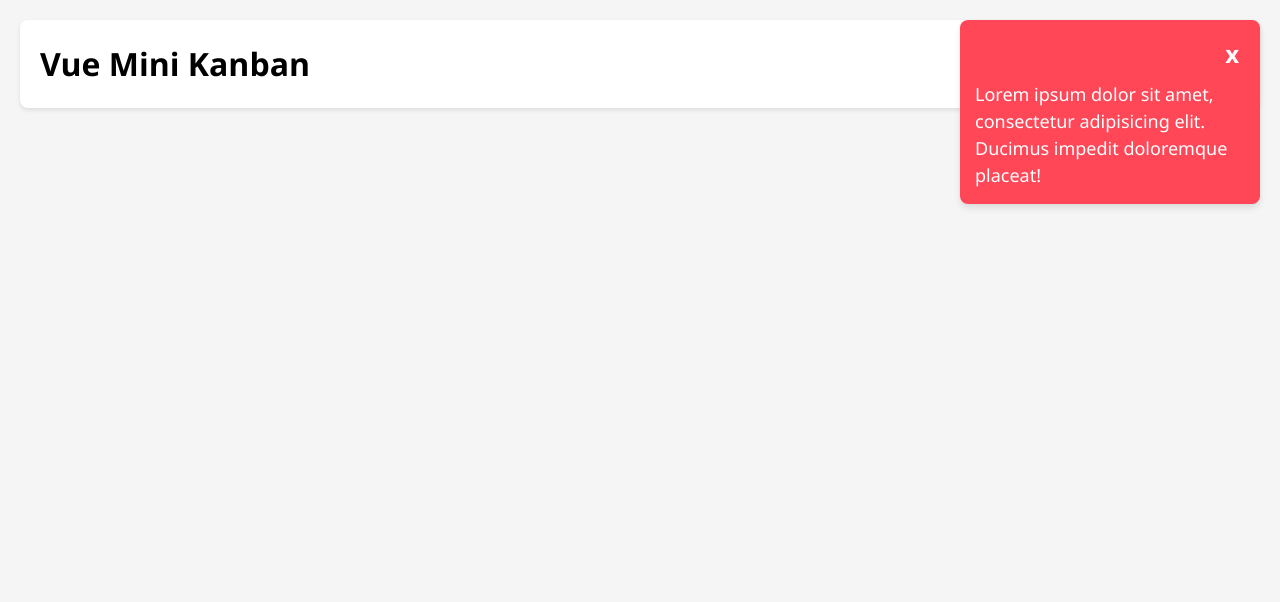
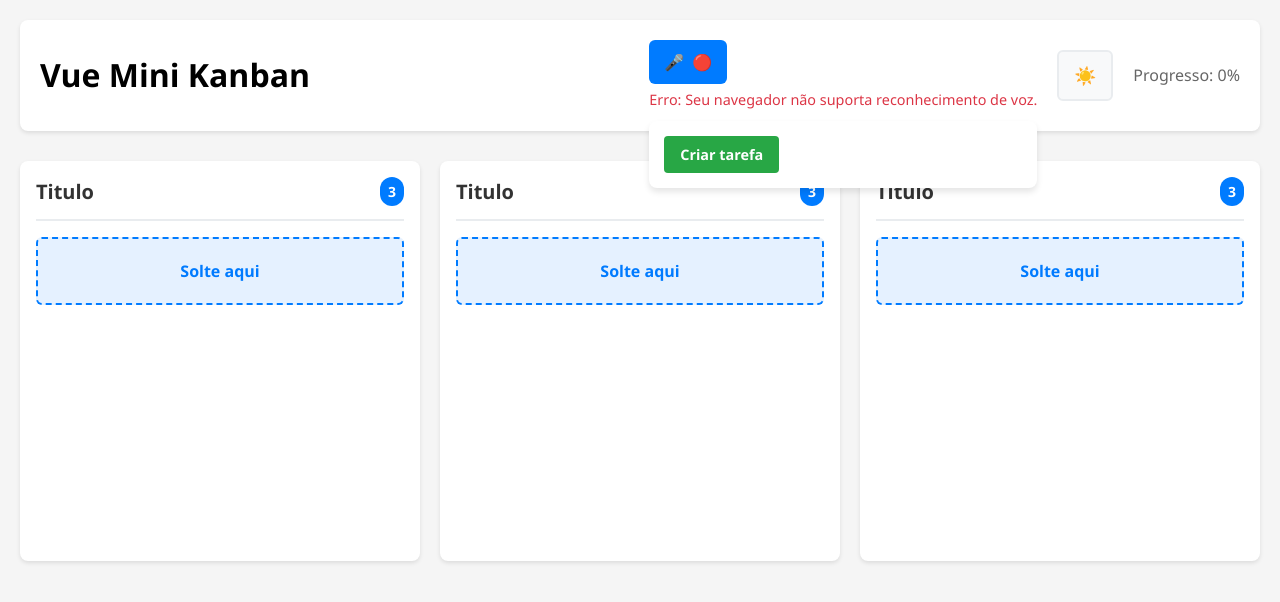
Before and after one commit to stamorim28/vue-mini-kanban, a Vue app: page / in a window 1280 px wide. Shown: the top 602 px of the page. Built offline with nearby package versions, Linux system fonts and the light colour scheme.

Commit message:
feat: kanban board integration with store

```diff
--- a/src/views/KanbanBoard.vue
+++ b/src/views/KanbanBoard.vue
@@ -1,26 +1,65 @@
 <script setup>
-import { ref, computed } from 'vue'
+import { onMounted } from 'vue'
+import { useKanbanStore } from '@/stores'
+import KanbanColumn from '@/components/KanbanColumn.vue'
+import VoiceInput from '@/components/VoiceInput.vue'
+import DarkModeToggle from '@/components/DarkModeToggle.vue'
+
+const store = useKanbanStore()
+
+const handleTaskMove = ({ taskId, fromColumnId, toColumnId }) => {
+  console.log('📦 Evento task-moved recebido:', { taskId, fromColumnId, toColumnId })
+  store.moveTask(taskId, fromColumnId, toColumnId)
+}
+
+const handleTaskUpdate = ({ taskId, updates }) => {
+  console.log('✏️ Evento task-updated recebido:', { taskId, updates })
+  store.updateTask(taskId, updates)
+}
+
+const handleTaskDelete = (taskId) => {
+  console.log('🗑️ Evento task-deleted recebido:', taskId)
+  store.deleteTask(taskId)
+}
+
+const handleTaskCreated = (taskData) => {
+  store.addTask(taskData)
+}
+
+onMounted(() => {
+  store.initializeStore()
+})
 </script>
 
 <template>
-  <div class="kanban-board">
+  <div class="kanban-board" :class="{ 'dark-mode': store.darkMode }">
     <div class="kanban-board__header">
       <h1 class="kanban-board__title">Vue Mini Kanban</h1>
       <div class="kanban-board__controls">
+        <VoiceInput @task-created="handleTaskCreated" />
+        <DarkModeToggle v-model="darkMode" />
         <div class="kanban-board__stats">
-          <span>Progresso: 25%</span>
+          <span>Progresso: {{ store.progressPercentage || 0 }}%</span>
         </div>
       </div>
     </div>
 
-    <div class="kanban-board__columns"></div>
+    <div v-if="store.isLoading" class="kanban-board__loading">Loading...</div>
 
-    <div class="kanban-board__error">
-      <button>x</button>
-      <span
-        >Lorem ipsum dolor sit amet, consectetur adipisicing elit. Ducimus impedit doloremque
-        placeat!</span
-      >
+    <div class="kanban-board__columns">
+      <KanbanColumn
+        v-for="column in store.columns"
+        :key="column.id"
+        :column="column"
+        @task-moved="handleTaskMove"
+        @task-updated="handleTaskUpdate"
+        @task-deleted="handleTaskDelete"
+      />
+    </div>
+
+    <div v-if="store.error" class="kanban-board__error">
+      <button @click="store.clearError()">x</button>
+      <span>{{ store.error }}</span>
     </div>
   </div>
 </template>
```
